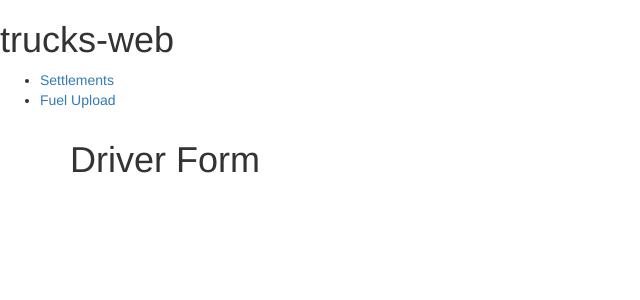
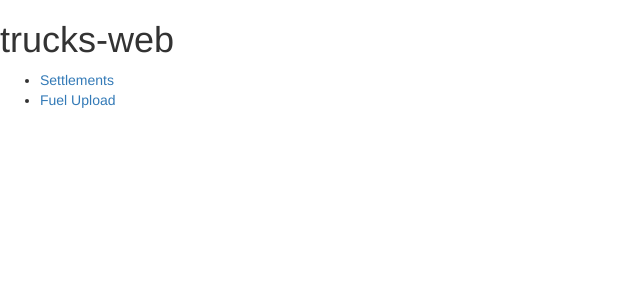
Before and after one commit to delormej/trucks.v2-web, an Angular app: page /driver in a window 1280 px wide. Shown: the top 300 px of the page, without its empty margins (0-640 px from the left). Built offline with nearby package versions, Linux system fonts and the light colour scheme.

Commit message:
Create a new driver if 404 from service.

```diff
--- a/src/app/driver/driver.component.html
+++ b/src/app/driver/driver.component.html
@@ -1,14 +1,8 @@
 <div class="container">
-    <div [hidden]="submitted">
-      <h1>Driver Form</h1>
+    <div [hidden]="submitted" *ngIf="driver != null">
+      <h1>{{driver.name}}</h1>
       <form (ngSubmit)="onSubmit()" #driverForm="ngForm">
-        <div *ngIf="driver != null">
-            <div class="form-group">
-                <label for="name">Driver</label>
-                <input type="text" class="form-control" id="name"
-                    required
-                    [(ngModel)]="driver.name" name="name">
-            </div>
+        <div>
             <div class="form-group">
                 <label for="name">Rate Per Mile</label>
                 <input type="number" class="form-control" id="ratePerMile"
--- a/src/app/driver/driver.component.ts
+++ b/src/app/driver/driver.component.ts
@@ -32,7 +32,7 @@ export class DriverComponent implements OnInit {
     console.log('form submitted!');
     this.submitted = true;
     this.settlementsService.saveDriver(this.driver)
-      .subscribe(d => console.log(d))
+      .subscribe(d => console.log('saved', this.driver))
   }
 
   getDriver(name: string): void {
@@ -40,6 +40,12 @@ export class DriverComponent implements OnInit {
       .subscribe(res => {
         console.log(res);
         this.driver = res;
+      },
+      err => {
+        if (err.status === 404) {
+          // Create a new object
+          this.driver = { name: name } as Driver;
+        }
       });
   }
 }
```
